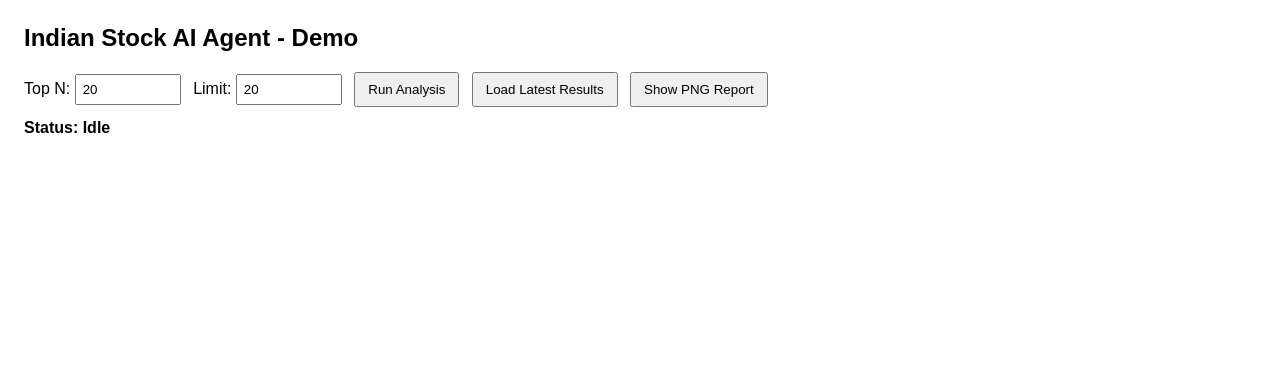
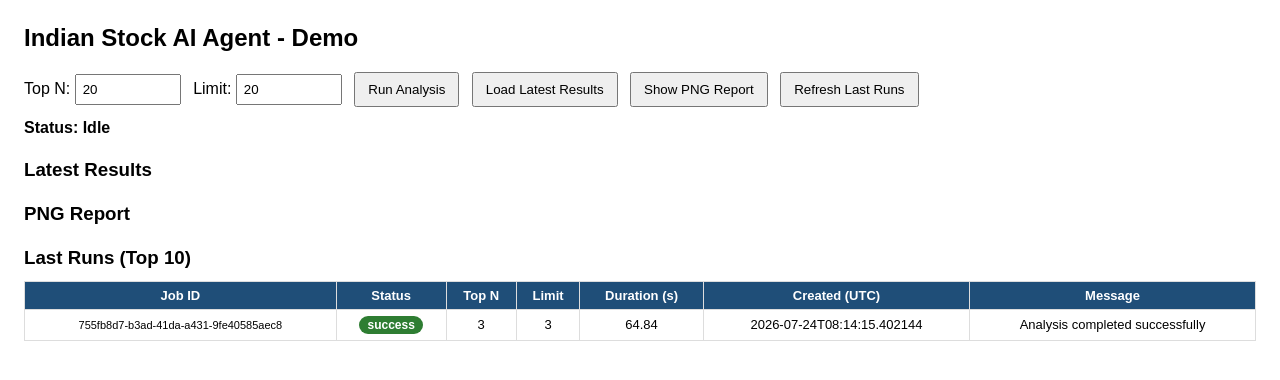
Before and after one commit to intaaz23/indian_stock_ai_agent, a FastAPI app: page / in a window 1280 px wide. Shown: the top 380 px of the page. Run offline with FastAPI, Linux system fonts and the light colour scheme; data comes from the database, SQL or seed files in the repository; both versions use the stored data as it was after the commit.

Commit message:
Updated job running at time one and show history

```diff
--- a/webapp/backend/main.py
+++ b/webapp/backend/main.py
@@ -1,22 +1,25 @@
+# --- ADD/UPDATE IMPORTS AT TOP ---
 from fastapi import FastAPI, HTTPException, Query, Request
-from fastapi.responses import FileResponse, HTMLResponse, JSONResponse
+from fastapi.responses import FileResponse, HTMLResponse
 from fastapi.templating import Jinja2Templates
 from fastapi.middleware.cors import CORSMiddleware
 from pydantic import BaseModel, Field
 from pathlib import Path
-from threading import Thread
+from threading import Thread, Lock
 from datetime import datetime
 import sqlite3
 import subprocess
 import uuid
 import json
 import sys
+import time
+
 
 # -----------------------------
 # Paths (repo-specific)
 # -----------------------------
 BACKEND_DIR = Path(__file__).resolve().parent
-REPO_ROOT = BACKEND_DIR.parents[1]  # indian_stock_ai_agent/
+REPO_ROOT = BACKEND_DIR.parents[1]  # IMPORTANT: repo root
 SRC_DIR = REPO_ROOT / "src"
 DATA_OUTPUT_DIR = REPO_ROOT / "data" / "output"
 DOCS_DIR = REPO_ROOT / "data" / "docs"
@@ -29,7 +32,7 @@ FINAL_PNG = DATA_OUTPUT_DIR / "final_investor_report.png"
 DB_PATH = BACKEND_DIR / "jobs.db"
 TEMPLATES = Jinja2Templates(directory=str(BACKEND_DIR / "templates"))
 
-app = FastAPI(title="Indian Stock AI Agent Web API", version="1.0.0")
+app = FastAPI(title="Indian Stock AI Agent Web API", version="1.1.0")
 app.add_middleware(
     CORSMiddleware,
     allow_origins=["*"],  # tighten in production
@@ -38,12 +41,17 @@ app.add_middleware(
     allow_headers=["*"],
 )
 
+# --- NEW: run lock (single active run) ---
+RUN_LOCK = Lock()
+
+
 # -----------------------------
 # Models
 # -----------------------------
 class RunRequest(BaseModel):
     top_n: int = Field(default=20, ge=1, le=100)
     limit: int = Field(default=20, ge=1, le=200)
+
 
 # -----------------------------
 # SQLite helpers
@@ -52,6 +60,7 @@ def get_conn():
     conn = sqlite3.connect(DB_PATH, check_same_thread=False)
     conn.row_factory = sqlite3.Row
     return conn
+
 
 def init_db():
     conn = get_conn()
@@ -65,6 +74,9 @@ def init_db():
             error TEXT,
             created_at TEXT,
             updated_at TEXT,
+            started_at TEXT,
+            ended_at TEXT,
+            duration_seconds REAL,
             cmd1_log TEXT,
             cmd2_log TEXT
         )
@@ -72,15 +84,22 @@ def init_db():
     conn.commit()
     conn.close()
 
+
 def create_job(job_id: str, top_n: int, limit_n: int):
     now = datetime.utcnow().isoformat()
     conn = get_conn()
     conn.execute("""
-        INSERT INTO jobs(job_id, status, message, top_n, limit_n, error, created_at, updated_at, cmd1_log, cmd2_log)
-        VALUES (?, ?, ?, ?, ?, ?, ?, ?, ?, ?)
-    """, (job_id, "queued", "Job created", top_n, limit_n, None, now, now, "", ""))
+        INSERT INTO jobs(
+            job_id, status, message, top_n, limit_n, error,
+            created_at, updated_at, started_at, ended_at, duration_seconds,
+            cmd1_log, cmd2_log
+        )
+        VALUES (?, ?, ?, ?, ?, ?, ?, ?, ?, ?, ?, ?, ?)
+    """, (job_id, "queued", "Job created", top_n, limit_n, None,
+          now, now, None, None, None, "", ""))
     conn.commit()
     conn.close()
+
 
 def update_job(job_id: str, **kwargs):
     if not kwargs:
@@ -95,25 +114,73 @@ def update_job(job_id: str, **kwargs):
     conn.commit()
     conn.close()
 
+
 def get_job(job_id: str):
     conn = get_conn()
     row = conn.execute("SELECT * FROM jobs WHERE job_id=?", (job_id,)).fetchone()
     conn.close()
     return dict(row) if row else None
 
+
+# --- NEW: active job check ---
+def get_active_job():
+    conn = get_conn()
+    row = conn.execute("""
+        SELECT * FROM jobs
+        WHERE status IN ('queued', 'running')
+        ORDER BY created_at DESC
+        LIMIT 1
+    """).fetchone()
+    conn.close()
+    return dict(row) if row else None
+
+
+# --- NEW: latest jobs list ---
+def list_jobs(limit: int = 20):
+    conn = get_conn()
+    rows = conn.execute("""
+        SELECT job_id, status, message, top_n, limit_n, error,
+               created_at, started_at, ended_at, duration_seconds
+        FROM jobs
+        ORDER BY created_at DESC
+        LIMIT ?
+    """, (limit,)).fetchall()
+    conn.close()
+    return [dict(r) for r in rows]
+
+
 # -----------------------------
 # Core runner
 # -----------------------------
 def run_pipeline(job_id: str, top_n: int, limit_n: int):
+    lock_acquired = False
+    start_ts = time.time()
+
     try:
-        update_job(job_id, status="running", message="Running qualitative_llm_reader.py")
+        # acquire lock
+        lock_acquired = RUN_LOCK.acquire(blocking=False)
+        if not lock_acquired:
+            update_job(
+                job_id,
+                status="failed",
+                message="Another run is in progress. Please retry after it completes.",
+                error="run_locked"
+            )
+            return
+
+        update_job(
+            job_id,
+            status="running",
+            message="Running qualitative_llm_reader.py",
+            started_at=datetime.utcnow().isoformat()
+        )
 
         # Ensure folders exist
         DATA_OUTPUT_DIR.mkdir(parents=True, exist_ok=True)
         REPORTS_DIR.mkdir(parents=True, exist_ok=True)
         DOCS_DIR.mkdir(parents=True, exist_ok=True)
 
-        # Command 1 (exactly your command, made portable via sys.executable)
+        # Command 1
         cmd1 = [
             sys.executable,
             str(SRC_DIR / "qualitative_llm_reader.py"),
@@ -128,7 +195,10 @@ def run_pipeline(job_id: str, top_n: int, limit_n: int):
             cmd1,
             cwd=str(REPO_ROOT),
             capture_output=True,
-            text=True
+            text=True,
+            encoding="utf-8",
+            errors="replace",
+            shell=False
         )
 
         cmd1_log = f"STDOUT:\n{res1.stdout}\n\nSTDERR:\n{res1.stderr}"
@@ -142,7 +212,7 @@ def run_pipeline(job_id: str, top_n: int, limit_n: int):
 
         update_job(job_id, message="Running print_finallist.py")
 
-        # Command 2 (exactly your command structure)
+        # Command 2
         cmd2 = [
             sys.executable,
             str(SRC_DIR / "print_finallist.py"),
@@ -155,22 +225,71 @@ def run_pipeline(job_id: str, top_n: int, limit_n: int):
             cmd2,
             cwd=str(REPO_ROOT),
             capture_output=True,
-            text=True
+            text=True,
+            encoding="utf-8",
+            errors="replace",
+            shell=False
         )
 
         cmd2_log = f"STDOUT:\n{res2.stdout}\n\nSTDERR:\n{res2.stderr}"
         update_job(job_id, cmd2_log=cmd2_log)
 
+        # success classification
+        # 1) hard fail if png missing
+        if not FINAL_PNG.exists():
+            raise RuntimeError(f"print_finallist failed and PNG not found (code {res2.returncode})")
+
+        # 2) if cmd2 non-zero but png exists => partial_success
         if res2.returncode != 0:
-            raise RuntimeError(f"print_finallist failed (code {res2.returncode})")
+            duration = round(time.time() - start_ts, 2)
+            update_job(
+                job_id,
+                status="partial_success",
+                message="PNG generated, but print_finallist returned non-zero exit code.",
+                error=f"print_finallist_exit_{res2.returncode}",
+                ended_at=datetime.utcnow().isoformat(),
+                duration_seconds=duration
+            )
+            return
 
-        if not FINAL_PNG.exists():
-            raise RuntimeError(f"Expected PNG not found: {FINAL_PNG}")
+        # 3) detect qualitative rate-limit warning from cmd1 logs
+        lower_log = (res1.stdout + "\n" + res1.stderr).lower()
+        if "rate limit" in lower_log or "429" in lower_log:
+            duration = round(time.time() - start_ts, 2)
+            update_job(
+                job_id,
+                status="partial_success",
+                message="Completed with rate-limit warnings in qualitative step.",
+                error="qualitative_rate_limit_warning",
+                ended_at=datetime.utcnow().isoformat(),
+                duration_seconds=duration
+            )
+            return
 
-        update_job(job_id, status="success", message="Analysis completed successfully")
+        # clean success
+        duration = round(time.time() - start_ts, 2)
+        update_job(
+            job_id,
+            status="success",
+            message="Analysis completed successfully",
+            ended_at=datetime.utcnow().isoformat(),
+            duration_seconds=duration
+        )
 
     except Exception as e:
-        update_job(job_id, status="failed", message="Analysis failed", error=str(e))
+        duration = round(time.time() - start_ts, 2)
+        update_job(
+            job_id,
+            status="failed",
+            message="Analysis failed",
+            error=str(e),
+            ended_at=datetime.utcnow().isoformat(),
+            duration_seconds=duration
+        )
+    finally:
+        if lock_acquired:
+            RUN_LOCK.release()
+
 
 # -----------------------------
 # API routes
@@ -179,17 +298,28 @@ def run_pipeline(job_id: str, top_n: int, limit_n: int):
 def startup():
     init_db()
 
+
 @app.get("/", response_class=HTMLResponse)
 def home(request: Request):
     return TEMPLATES.TemplateResponse("index.html", {"request": request})
+
 
 @app.get("/health")
 def health():
     return {"status": "ok"}
 
+
 @app.post("/run-analysis")
 def run_analysis(payload: RunRequest):
-    # Pre-check key files
+    # route-level lock guard (friendly early rejection)
+    active = get_active_job()
+    if active:
+        raise HTTPException(
+            status_code=409,
+            detail=f"Another job is active: {active['job_id']} (status={active['status']})"
+        )
+
+    # pre-check files
     if not (SRC_DIR / "qualitative_llm_reader.py").exists():
         raise HTTPException(status_code=404, detail="src/qualitative_llm_reader.py not found")
     if not (SRC_DIR / "print_finallist.py").exists():
@@ -209,6 +339,7 @@ def run_analysis(payload: RunRequest):
         "message": "Pipeline started in background"
     }
 
+
 @app.get("/job-status/{job_id}")
 def job_status(job_id: str):
     job = get_job(job_id)
@@ -216,24 +347,27 @@ def job_status(job_id: str):
         raise HTTPException(status_code=404, detail="Job not found")
     return job
 
+
+# --- NEW: jobs history endpoint ---
+@app.get("/jobs")
+def jobs(limit: int = Query(default=20, ge=1, le=100)):
+    return {"count": limit, "items": list_jobs(limit=limit)}
+
+
 @app.get("/latest-report-image")
 def latest_report_image():
     if not FINAL_PNG.exists():
         raise HTTPException(status_code=404, detail="No report image found. Run analysis first.")
     return FileResponse(str(FINAL_PNG), media_type="image/png", filename="final_investor_report.png")
 
+
 @app.get("/latest-results")
 def latest_results(top_n: int = Query(default=20, ge=1, le=100)):
-    """
-    Reads qualitative_llm_output.csv and returns top_n rows by final_score
-    (useful for table view in UI).
-    """
     import csv
 
     if not QUAL_OUTPUT.exists():
         raise HTTPException(status_code=404, detail="qualitative_llm_output.csv not found. Run analysis first.")
 
-    # Lightweight parse without pandas dependency
     rows = []
     with open(QUAL_OUTPUT, "r", encoding="utf-8-sig", newline="") as f:
         reader = csv.DictReader(f)
@@ -243,13 +377,12 @@ def latest_results(top_n: int = Query(default=20, ge=1, le=100)):
     def fnum(x):
         try:
             return float(x)
-        except:
+        except Exception:
             return -1e18
 
     rows.sort(key=lambda r: fnum(r.get("final_score", "")), reverse=True)
     rows = rows[:top_n]
 
-    # compact investor fields
     wanted = [
         "symbol", "sector", "price", "market_cap_cr",
         "final_score", "quant_score", "qualitative_score",
@@ -272,6 +405,7 @@ def latest_results(top_n: int = Query(default=20, ge=1, le=100)):
 
     return {"count": len(out), "results": out}
 
+
 @app.get("/job-logs/{job_id}")
 def job_logs(job_id: str):
     job = get_job(job_id)
@@ -281,5 +415,6 @@ def job_logs(job_id: str):
         "job_id": job_id,
         "cmd1_log": job.get("cmd1_log", ""),
         "cmd2_log": job.get("cmd2_log", ""),
-        "error": job.get("error")
+        "error": job.get("error"),
+        "status": job.get("status")
     }
--- a/webapp/backend/templates/index.html
+++ b/webapp/backend/templates/index.html
@@ -9,12 +9,29 @@
     input { padding: 6px; width: 90px; margin-right: 8px; }
     button { padding: 8px 12px; margin-right: 8px; cursor: pointer; }
     #status { margin: 12px 0; font-weight: bold; }
-    table { border-collapse: collapse; width: 100%; margin-top: 16px; font-size: 13px; }
+    .small { color: #555; font-size: 12px; margin-top: 4px; }
+
+    table { border-collapse: collapse; width: 100%; margin-top: 12px; font-size: 13px; }
     th, td { border: 1px solid #ddd; padding: 6px; text-align: center; }
     th { background: #1f4e78; color: #fff; }
     tr:nth-child(even) { background: #f8fbff; }
+
     img { max-width: 100%; border: 1px solid #ccc; margin-top: 16px; }
-    .small { color: #555; font-size: 12px; }
+
+    .section-title { margin-top: 22px; margin-bottom: 8px; }
+    .badge {
+      display: inline-block;
+      padding: 2px 8px;
+      border-radius: 10px;
+      font-size: 12px;
+      color: #fff;
+      font-weight: 600;
+    }
+    .success { background: #2e7d32; }
+    .partial_success { background: #ef6c00; }
+    .failed { background: #c62828; }
+    .running { background: #1565c0; }
+    .queued { background: #6a1b9a; }
   </style>
 </head>
 <body>
@@ -25,23 +42,38 @@
     <input id="topN" type="number" value="20" min="1" max="100" />
     <label>Limit:</label>
     <input id="limitN" type="number" value="20" min="1" max="200" />
-    <button onclick="runAnalysis()">Run Analysis</button>
+    <button id="runBtn" onclick="runAnalysis()">Run Analysis</button>
     <button onclick="loadResults()">Load Latest Results</button>
     <button onclick="loadImage()">Show PNG Report</button>
+    <button onclick="loadJobs()">Refresh Last Runs</button>
   </div>
 
   <div id="status">Status: Idle</div>
   <div class="small" id="jobId"></div>
 
+  <h3 class="section-title">Latest Results</h3>
   <div id="tableContainer"></div>
+
+  <h3 class="section-title">PNG Report</h3>
   <div id="imageContainer"></div>
+
+  <h3 class="section-title">Last Runs (Top 10)</h3>
+  <div id="jobsContainer"></div>
 
   <script>
     let currentJobId = null;
 
+    function statusBadge(status) {
+      const cls = ["success","partial_success","failed","running","queued"].includes(status)
+        ? status
+        : "queued";
+      return `<span class="badge ${cls}">${status}</span>`;
+    }
+
     async function runAnalysis() {
       const top_n = parseInt(document.getElementById("topN").value || "20");
       const limit = parseInt(document.getElementById("limitN").value || "20");
+      const runBtn = document.getElementById("runBtn");
 
       document.getElementById("status").innerText = "Status: submitting job...";
       document.getElementById("jobId").innerText = "";
@@ -51,22 +83,28 @@
         headers: {"Content-Type": "application/json"},
         body: JSON.stringify({ top_n, limit })
       });
+
       const data = await res.json();
 
       if (!res.ok) {
-        document.getElementById("status").innerText = "Status: Failed to submit";
-        alert(data.detail || "Failed");
+        document.getElementById("status").innerText = "Status: submit failed";
+        alert(data.detail || "Failed to submit");
+        await loadJobs();
         return;
       }
 
       currentJobId = data.job_id;
       document.getElementById("status").innerText = `Status: ${data.status}`;
       document.getElementById("jobId").innerText = `Job ID: ${currentJobId}`;
+      runBtn.disabled = true;
 
+      await loadJobs();
       pollStatus(currentJobId);
     }
 
     async function pollStatus(jobId) {
+      const runBtn = document.getElementById("runBtn");
+
       const timer = setInterval(async () => {
         const res = await fetch(`/job-status/${jobId}`);
         const data = await res.json();
@@ -74,18 +112,26 @@
         if (!res.ok) {
           document.getElementById("status").innerText = "Status: error checking job";
           clearInterval(timer);
+          runBtn.disabled = false;
           return;
         }
 
         document.getElementById("status").innerText = `Status: ${data.status} | ${data.message}`;
 
-        if (data.status === "success") {
+        if (data.status === "success" || data.status === "partial_success") {
           clearInterval(timer);
+          runBtn.disabled = false;
           await loadResults();
           await loadImage();
+          await loadJobs();
         } else if (data.status === "failed") {
           clearInterval(timer);
+          runBtn.disabled = false;
+          await loadJobs();
           alert(`Job failed: ${data.error || "Unknown error"}`);
+        } else {
+          // queued/running
+          await loadJobs();
         }
       }, 2000);
     }
@@ -96,14 +142,14 @@
       const data = await res.json();
 
       if (!res.ok) {
-        alert(data.detail || "No results");
+        document.getElementById("tableContainer").innerHTML = "<p>No latest results yet.</p>";
         return;
       }
 
-      renderTable(data.results);
+      renderResultsTable(data.results);
     }
 
-    function renderTable(rows) {
+    function renderResultsTable(rows) {
       const box = document.getElementById("tableContainer");
       if (!rows || rows.length === 0) {
         box.innerHTML = "<p>No rows found.</p>";
@@ -126,8 +172,65 @@
 
     async function loadImage() {
       const imgUrl = `/latest-report-image?t=${Date.now()}`;
-      document.getElementById("imageContainer").innerHTML = `<h3>PNG Report</h3><img src="${imgUrl}" alt="Final Report PNG"/>`;
+      document.getElementById("imageContainer").innerHTML =
+        `<img src="${imgUrl}" alt="Final Report PNG" onerror="this.parentElement.innerHTML='<p>No PNG report yet.</p>'" />`;
     }
+
+    async function loadJobs() {
+      const res = await fetch("/jobs?limit=10");
+      const data = await res.json();
+
+      if (!res.ok || !data.items) {
+        document.getElementById("jobsContainer").innerHTML = "<p>Unable to load run history.</p>";
+        return;
+      }
+
+      const rows = data.items;
+      if (!rows.length) {
+        document.getElementById("jobsContainer").innerHTML = "<p>No runs yet.</p>";
+        return;
+      }
+
+      let html = `
+        <table>
+          <thead>
+            <tr>
+              <th>Job ID</th>
+              <th>Status</th>
+              <th>Top N</th>
+              <th>Limit</th>
+              <th>Duration (s)</th>
+              <th>Created (UTC)</th>
+              <th>Message</th>
+            </tr>
+          </thead>
+          <tbody>
+      `;
+
+      for (const r of rows) {
+        html += `
+          <tr>
+            <td style="font-size:11px">${r.job_id}</td>
+            <td>${statusBadge(r.status)}</td>
+            <td>${r.top_n ?? ""}</td>
+            <td>${r.limit_n ?? ""}</td>
+            <td>${r.duration_seconds ?? ""}</td>
+            <td>${r.created_at ?? ""}</td>
+            <td>${r.message ?? ""}</td>
+          </tr>
+        `;
+      }
+
+      html += "</tbody></table>";
+      document.getElementById("jobsContainer").innerHTML = html;
+    }
+
+    // initial load
+    window.addEventListener("load", async () => {
+      await loadJobs();
+      await loadResults();
+      await loadImage();
+    });
   </script>
 </body>
 </html>
```
Also changed, not shown: webapp/backend/jobs.db.
